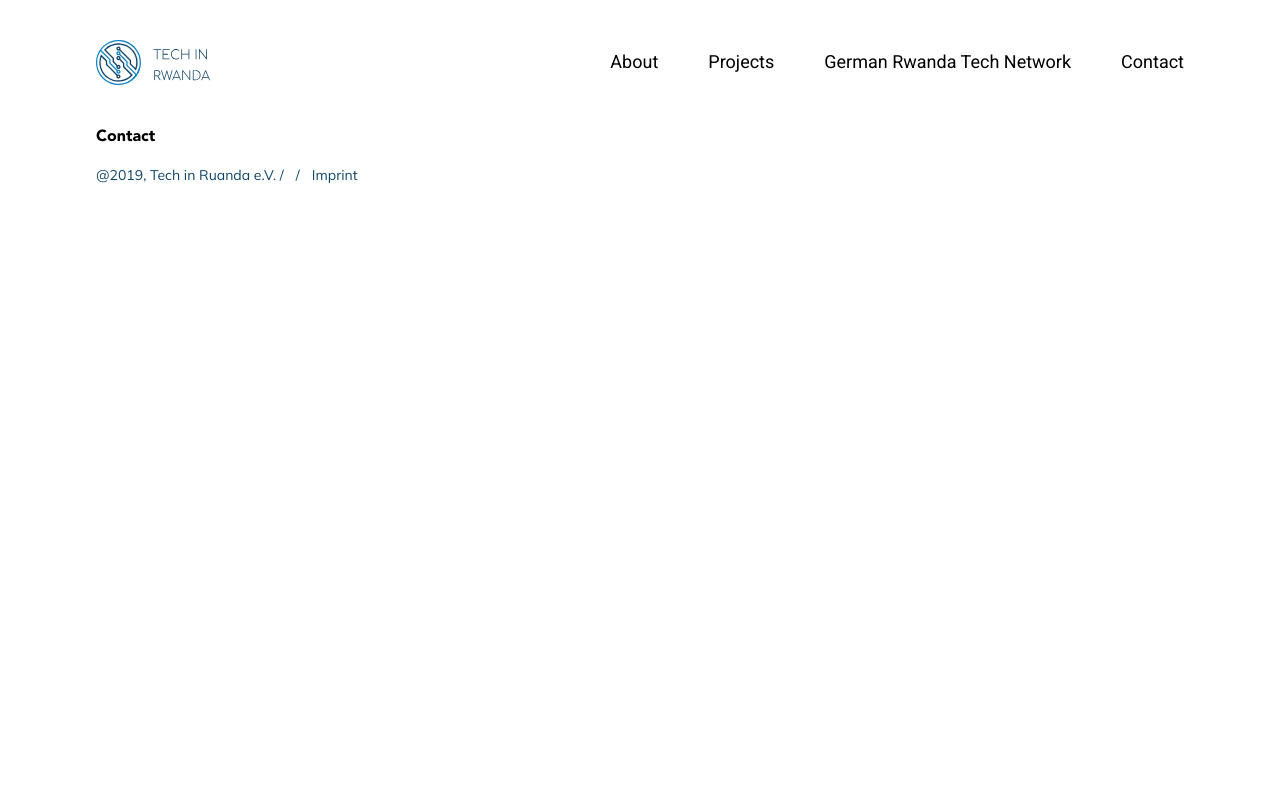
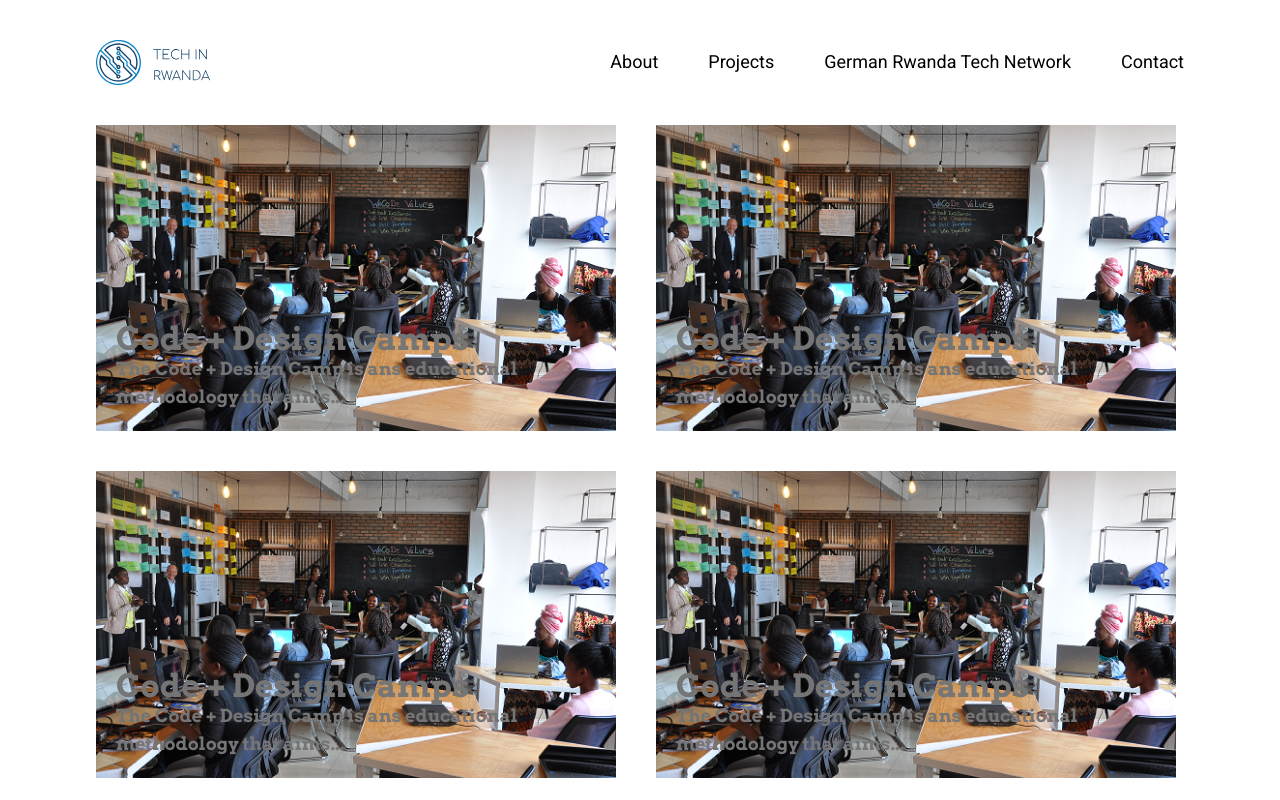
Before and after one commit to kb21-rw/tech-in-rwda-frontend, a Next.js app: page /projects in a window 1280 px wide. Built offline with nearby package versions, Linux system fonts and the light colour scheme.

Commit message:
feat: add articles component

```diff
--- /dev/null
+++ b/public/data/projectsPage.json
@@ -0,0 +1,91 @@
+{
+    "data": {
+      "id": 2,
+      "documentId": "pw93at6ojvv8wiw9wsghqwjk",
+      "title": "Discover our projects",
+      "description": "The German Rwandan Tech Network is a platform that brings together tech-leaders from Rwanda \nand Germany.",
+      "createdAt": "2025-02-17T14:29:54.799Z",
+      "updatedAt": "2025-02-17T14:29:54.799Z",
+      "publishedAt": "2025-02-17T14:29:54.811Z",
+      "metadata": {
+        "id": 7,
+        "title": "all projects",
+        "description": "Le lorem ipsum est, en imprimerie, une suite de mots sans signification utilisée à titre provisoire pour calibrer une mise en page, le texte définitif venant remplacer le faux-texte dès qu'il est prêt ou que la mise en page est achevée. Généralement, on utilise un texte en faux latin, le Lorem ipsum ou Lipsum."
+      },
+      "articles": {
+        "cards": [
+        {
+          "id": 1,
+          "title": "Code + Design Camps",
+          "description": "The Code + Design Camp is ans educational methodology that aims...",
+          "link": "/project-overview",
+          "image": {
+            "data": {
+              "id": 36,
+              "attributes": {
+                "alternativeText": "",
+                "url": "/uploads/image 1.png",
+                "width": 538,
+                "height": 317
+              }
+            }
+          }
+        },
+        {
+          "id": 2,
+          "title": "Code + Design Camps",
+          "description": "The Code + Design Camp is ans educational methodology that aims...",
+          "link": "/project-overview",
+          "image": {
+            "data": {
+              "id": 36,
+              "attributes": {
+                "alternativeText": "",
+                "url": "/uploads/image 1.png",
+                "width": 538,
+                "height": 317
+              }
+            }
+          }
+        },
+        {
+          "id": 3,
+          "title": "Code + Design Camps",
+          "description": "The Code + Design Camp is ans educational methodology that aims...",
+          "link": "/project-overview",
+          "image": {
+            "data": {
+              "id": 36,
+              "attributes": {
+                "alternativeText": "",
+                "url": "/uploads/image 1.png",
+                "width": 538,
+                "height": 317
+              }
+            }
+          }
+        },
+        {
+          "id": 4,
+          "title": "Code + Design Camps",
+          "description": "The Code + Design Camp is ans educational methodology that aims...",
+          "link": "/project-overview",
+          "image": {
+            "data": {
+              "id": 36,
+              "attributes": {
+                "alternativeText": "",
+                "url": "/uploads/image 1.png",
+                "width": 538,
+                "height": 317
+              }
+            }
+          }
+        }
+      ]
+      }
+    },
+    "meta": {
+
+    }
+  }
--- a/src/app/projects/page.tsx
+++ b/src/app/projects/page.tsx
@@ -1,7 +1,14 @@
-import React from "react";
+import Articles from "@/components/Articles";
+import { data } from "../../../public/data/projectsPage.json";
 
 const Projects = () => {
-  return <div className="absolute">Contact</div>;
+  const { articles } = data;
+
+  return (
+    <div className="absolute">
+      <Articles {...articles} />
+    </div>
+  );
 };
 
 export default Projects;
--- /dev/null
+++ b/src/components/Articles/Card.tsx
@@ -0,0 +1,28 @@
+import Link from "next/link";
+import Image from "next/image";
+
+const ArticlesCard = ({ link, image, title, description }: any) => {
+  const { url, width, height } = image.data.attributes;
+  return (
+    <div className="relative flex flex-col mx-auto">
+      <Link href={link}>
+        <div className="relative group">
+          <Image
+            alt=""
+            src={url}
+            height={height}
+            width={width}
+            className=" w-full lg:w-[520px] h-full object-cover"
+          />
+          <div className="absolute inset-0 bg-secondary opacity-0 group-hover:opacity-80 transition" />
+          <div className="font-arvo text-primary font-bold absolute bottom-0 left-0 z-10 w-full p-5 group-hover:text-white">
+            <h4 className="text-2xl lg:text-[32px] transition">{title}</h4>
+            <p className="text-sm lg:text-lg transition">{description}</p>
+          </div>
+        </div>
+      </Link>
+    </div>
+  );
+};
+
+export default ArticlesCard;
--- /dev/null
+++ b/src/components/Articles/index.tsx
@@ -0,0 +1,17 @@
+import ArticlesCard from "./Card";
+
+const Articles = ({ cards }: any) => {
+  return (
+    <div className="w-full grid grid-cols-1 lg:grid-cols-2 gap-5 lg:gap-10">
+      {cards.map((card: any) => {
+        return (
+          <div key={card.id}>
+            <ArticlesCard {...card} />
+          </div>
+        );
+      })}
+    </div>
+  );
+};
+
+export default Articles;
```
Also changed, not shown: public/uploads/image 1.png (added).
